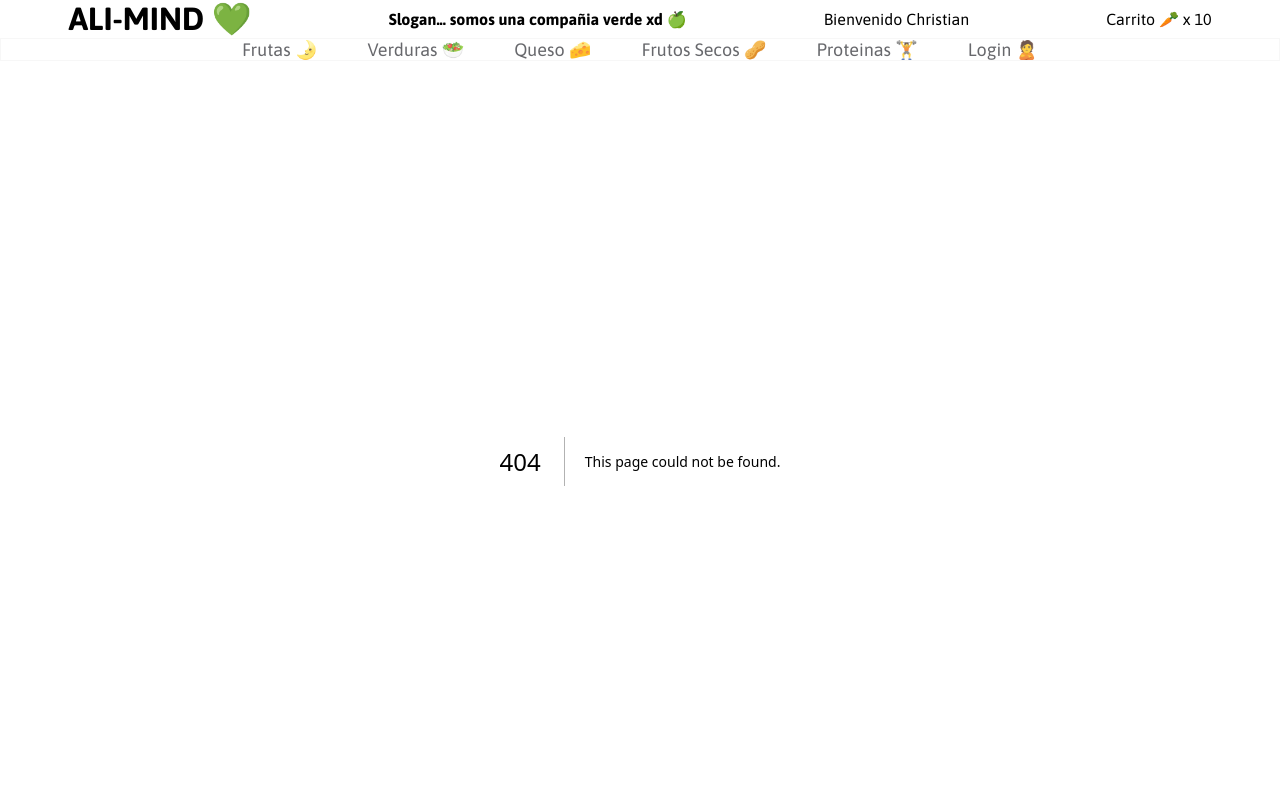
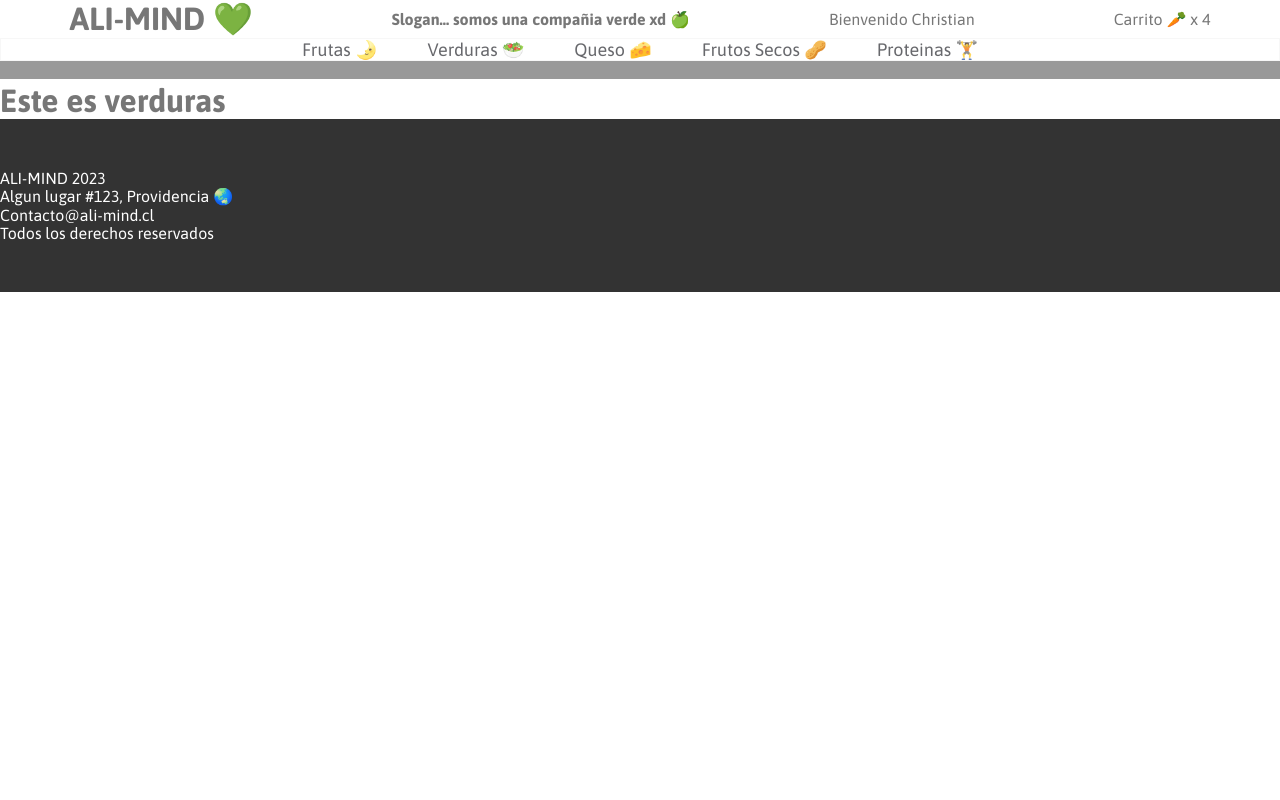
Before and after one commit to christiansaezdev/ecommerce-self, a Next.js app: page /frutas in a window 1280 px wide. Before the commit this address had no page. Shown: the top 800 px of the page. Built offline with nearby package versions, Linux system fonts and the light colour scheme.

Commit message:
fix bar-menu

```diff
--- /dev/null
+++ b/app/(with-banner)/frutas/page.jsx
@@ -0,0 +1,5 @@
+export default function AboutPage(){
+    return(
+        <h1>Este es verduras</h1>
+    )
+}
--- /dev/null
+++ b/app/(with-banner)/frutos-secos/page.jsx
@@ -0,0 +1,5 @@
+export default function AboutPage(){
+    return(
+        <h1>Este es verduras</h1>
+    )
+}
--- /dev/null
+++ b/app/(with-banner)/protes/page.jsx
@@ -0,0 +1,5 @@
+export default function AboutPage(){
+    return(
+        <h1>Este es verduras</h1>
+    )
+}
--- /dev/null
+++ b/app/(with-banner)/quesos/page.jsx
@@ -0,0 +1,5 @@
+export default function AboutPage(){
+    return(
+        <h1>Este es verduras</h1>
+    )
+}
--- /dev/null
+++ b/app/(with-banner)/verduras/page.jsx
@@ -0,0 +1,5 @@
+export default function AboutPage(){
+    return(
+        <h1>Este es verduras</h1>
+    )
+}
--- a/app/componentes/BtnAdd.jsx
+++ b/app/componentes/BtnAdd.jsx
@@ -4,18 +4,17 @@ import { useContext } from "react";
 import CartContext from "../Context/CartProdContext";
 import botonStyle from "./BtnAdd.module.css";
 
-export default function BtnAdd(producto) {
+export default function BtnAdd({producto}) {
 
   const { addItemToCart, products } = useContext(CartContext);
 
-  console.log("aaa",CartContext)
-
+console.log(producto);
   const carritoProducto = {
-    id: producto.producto.id,
-    precio: producto.producto.precio,
-    precio_oferta:producto.producto.precio_oferta,
-    stock: producto.producto.stock,
-    imagenurl:producto.producto.imagenurl,
+    id: producto.id,
+    precio: producto.precio,
+    precio_oferta:producto.precio_oferta,
+    stock: producto.stock,
+    imagenurl:producto.imagenurl,
     cantidad: 0,
   };
   return (
--- a/app/componentes/Navigation.jsx
+++ b/app/componentes/Navigation.jsx
@@ -1,52 +1,69 @@
-"use client"
+"use client";
 import Link from "next/link";
-import styles from './Navigation.module.css'
+import styles from "./Navigation.module.css";
 import { useState } from "react";
 const links = [
   {
     label: "Frutas 🌛",
-    route: "/",
+    route: "/frutas",
   },
   {
     label: "Verduras 🥗",
-    route: "/about",
+    route: "/verduras",
   },
   {
     label: "Queso 🧀",
-    route: "/queso",
+    route: "/quesos",
   },
   {
     label: "Frutos Secos 🥜",
-    route: "/frutos",
+    route: "/frutos-secos",
   },
   {
     label: "Proteinas 🏋️",
-    route: "/prote",
+    route: "/protes",
   },
-  {
-    label: "Login 🙎",
-    route: "/login",
-  }
 ];
 
-
-
-
-export function Navigation(){
-  const [cant, setCant] = useState(10);
+export function Navigation() {
+  const [cant, setCant] = useState();
   const [isAdmin, setIsAdmin] = useState(false);
   const [isLoged, setIsLoged] = useState(true);
-const [session, setSession] = useState(isLoged ? {username:'Christian'} : 0);
+  const [session, setSession] = useState(
+    isLoged ? { username: "Christian" } : 0
+  );
   return (
     <header className="p-5 bg-blue-500">
-        <div className='headerNav'>
+      <div className="headerNav">
+        <a className="iconHome" href="/">
           <h1>ALI-MIND 💚</h1>
-      <h4 className='navElement'>Slogan... somos una compañia verde xd 🍏</h4>
-     {isLoged ? <p className='navElement'> Bienvenido {session.username}</p> :  <a className='navElement' href="/login">Iniciar Sesion 💻</a>}
-      {isAdmin ?  <a className='navElement' href="/adminPage">Administrar 💻</a> : ''}
-      {!isAdmin ? <a className='navElement' href="/login">Carrito 🥕 x {cant || 4}</a> : ''}
+        </a>
+        <h4 className="navElement">Slogan... somos una compañia verde xd 🍏</h4>
+        {isLoged ? (
+          <p className="navElement"> Bienvenido {session.username}</p>
+        ) : (
+          <a className="navElement" href="/login">
+            Iniciar Sesion 💻
+          </a>
+        )}
+        {isAdmin ? (
+          <a className="navElement" href="/adminPage">
+            Administrar 💻
+          </a>
+        ) : (
+          ""
+        )}
+        {!isAdmin ? (
+          <a className="navElement" href="/login">
+            Carrito 🥕 x {cant || 4}
+          </a>
+        ) : (
+          ""
+        )}
       </div>
-          <nav style={{border:'1px solid #f7f7f7', display:'block', fontSize:18}}>
+      <nav
+        style={{ border: "1px solid #f7f7f7", display: "block", fontSize: 18 }}
+      >
         <ul className={styles.navigation}>
           {links.map(({ label, route }) => (
             <li key={route}>
@@ -56,5 +73,5 @@ const [session, setSession] = useState(isLoged ? {username:'Christian'} : 0);
         </ul>
       </nav>
     </header>
-    )
+  );
 }
--- a/app/producto/[id]/page.jsx
+++ b/app/producto/[id]/page.jsx
@@ -8,6 +8,7 @@ const producto = {
   tipoVenta: "UN.",
   imgUrl:
     "https://s3.amazonaws.com/assets.lavegadelivery.cl/web-dist/fotos/productos/256/jpg/sandia_unidad_9622_300x300.jpg",
+    stock:2
 };
 export default function ProductoNamePage(second) {
   return (
@@ -30,7 +31,7 @@ export default function ProductoNamePage(second) {
           <div className={styless.desc} >
           <h5>Ea nisi nisi laborum exercitation commodo quis Lorem irure sunt eiusmod do amet.Laboris elit esse duis eu elit eiusmod tempor labore incididunt exercitation laboris sint consectetur cupidatat. Nisi mollit deserunt dolore nisi anim incididunt dolore ea consectetur fugiat proident mollit fugiat. Eu ea deserunt esse reprehenderit ea tempor tempor reprehenderit exercitation aliquip.</h5>
           </div>
-          {producto.producto.stock > 0 ?
+          {producto.stock > 0 ?
           (<BtnAdd/>):
           (<h2>Sin Stock</h2>)
         }
```
Also changed, not shown: app/Context/CarritoContext.jsx (deleted, +0 -22 lines). Lines whose indentation alone changed are shown as unchanged.
